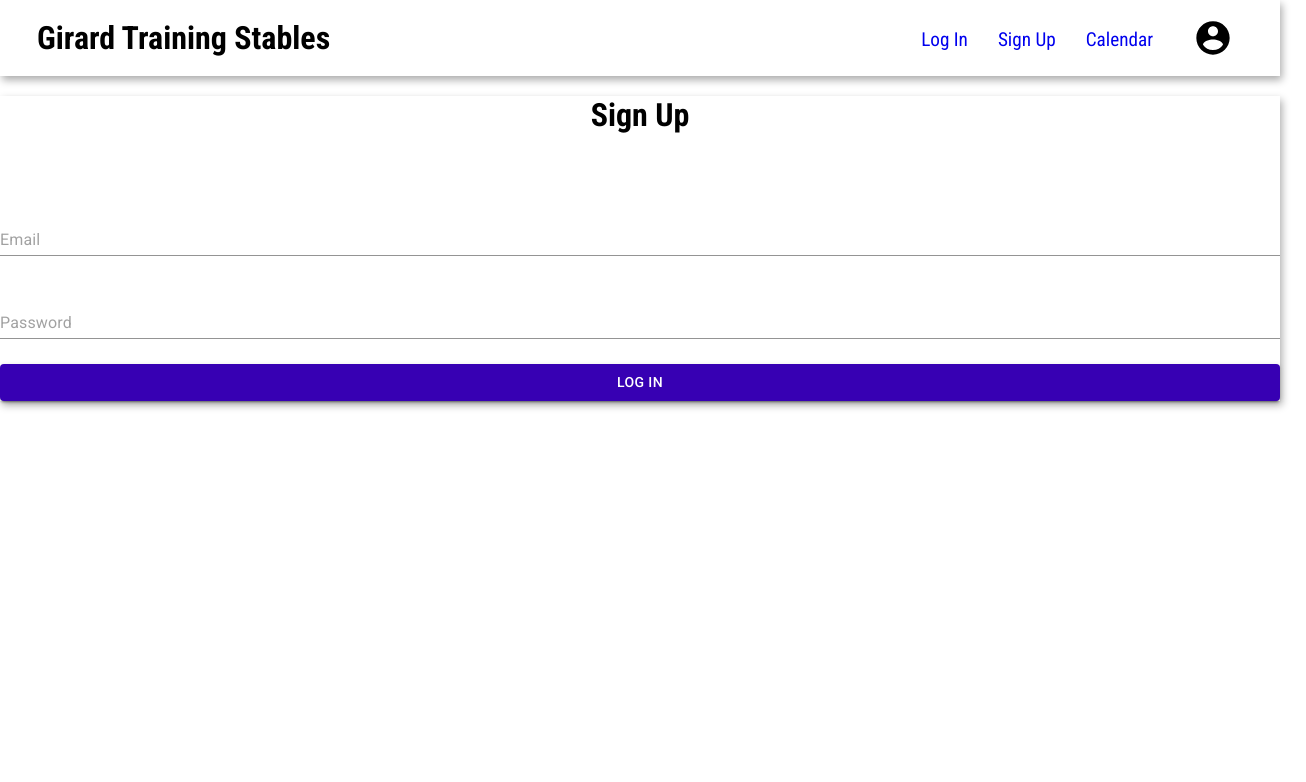
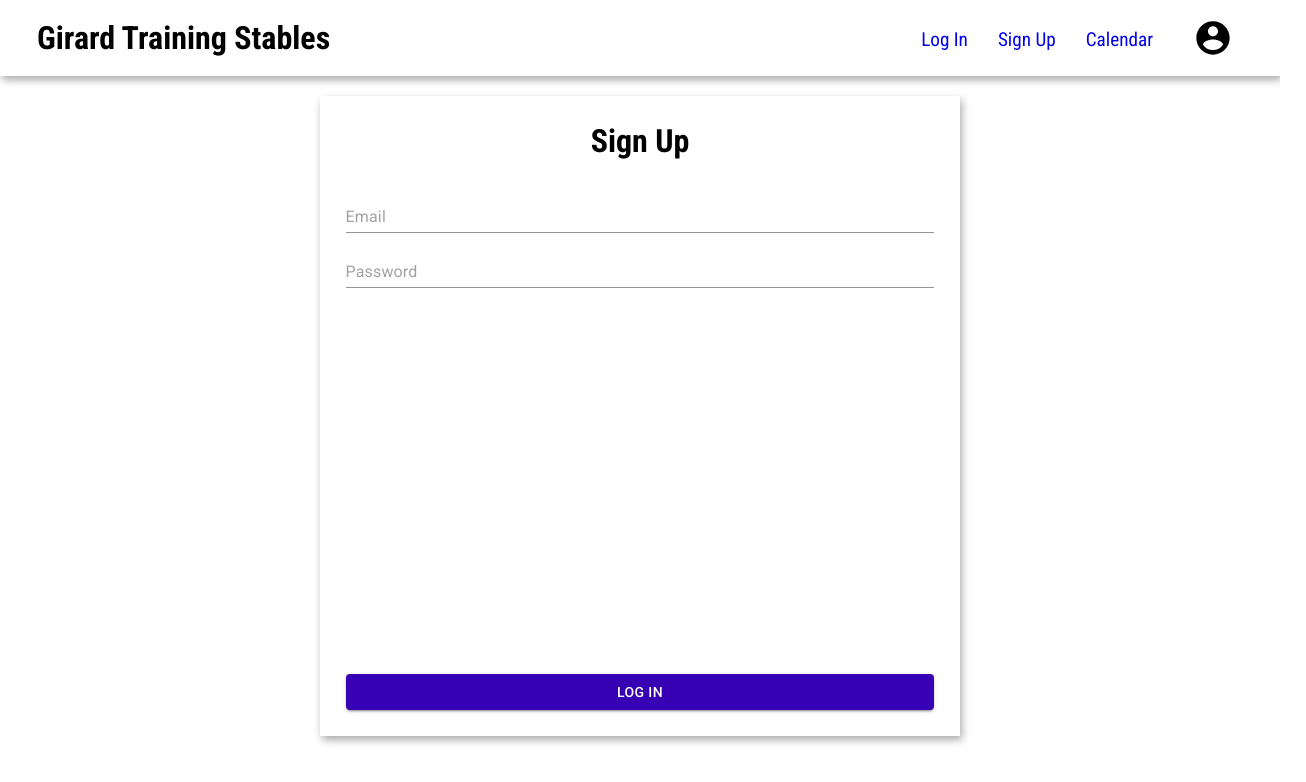
Before and after one commit to MichaelRoss2023/girardClient, a React (Create React App) app: page /login in a window 1280 px wide. Shown: the top 782 px of the page, 1306 px wide, since content can reach past the window. Built offline with nearby package versions, Linux system fonts and the light colour scheme.

Commit message:
Add files via upload

```diff
--- a/src/components/Login/Login.css
+++ b/src/components/Login/Login.css
@@ -12,7 +12,7 @@
     text-align: center;
 }
 
-.signup-form {
+.login-form {
     padding: 2%;
     width: 50%;
     min-height: 80vh;
```
